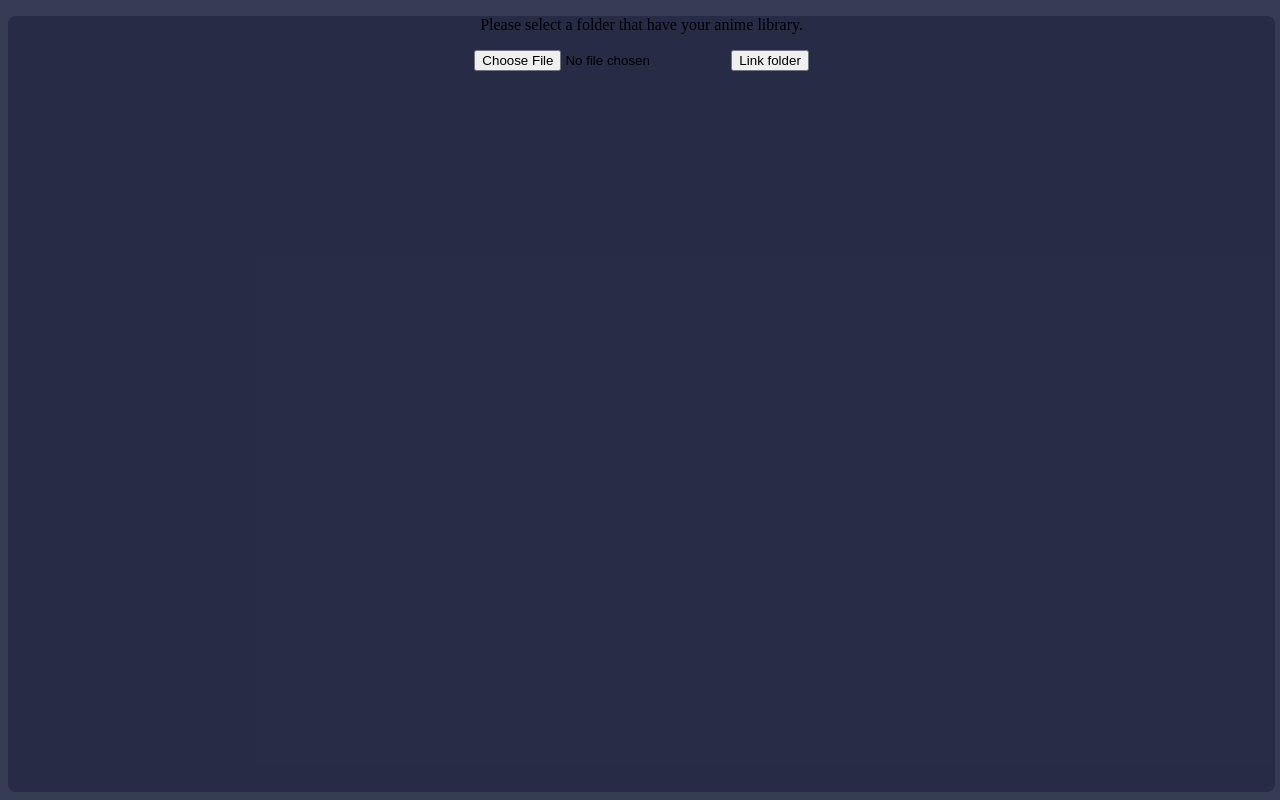
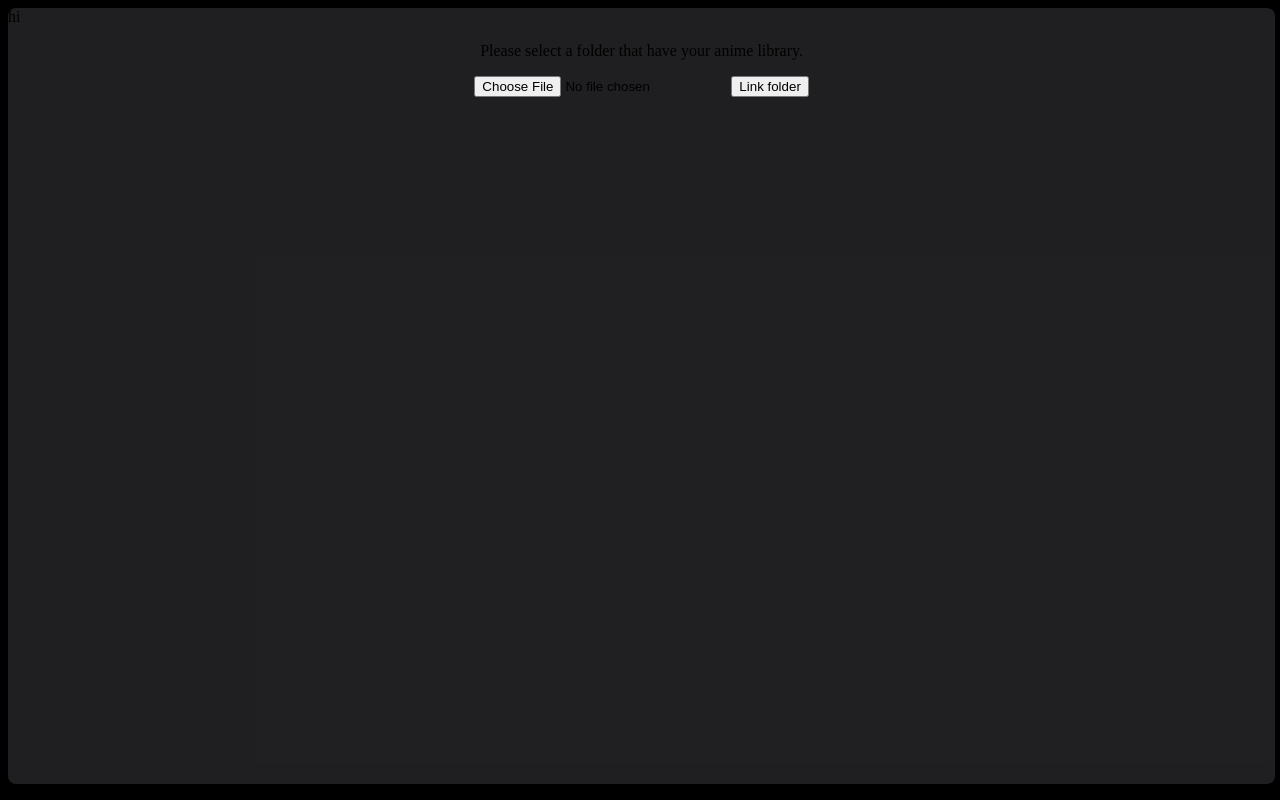
Before and after one commit to tomos4ki/anime-library, a plain HTML site: page index.html in a window 1280 px wide. Drawn offline with Linux system fonts and the light colour scheme.

Commit message:
adding icon, mentions

```diff
--- a/index.html
+++ b/index.html
@@ -4,11 +4,17 @@
     <meta charset="UTF-8">
     <meta name="viewport" content="width=device-width, initial-scale=1.0">
     <title>anime library</title>
+    <link rel="shortcut icon" href="./config/icons-fonts-etc/main-icon/icon.png" type="image/x-icon">
     <link rel="stylesheet" href="style.css">
     <script src="script.js"></script>
 </head>
 <body>
     <div class="main-window">
+        <div class="top">
+            <div class="header">
+                <header>hi</header>
+            </div>
+        </div>
         <!-- adding a container for the folder selector -->
          <div class="folder-selector" id="folder-selector">
             <p>Please select a folder that have your anime library.</p>
--- a/style.css
+++ b/style.css
@@ -1,8 +1,8 @@
 body{
-    background-color: rgb(52, 59, 82);
+    background-color: #000000;
 }
 .main-window{
-    background-color: #1212335e;
+    background-color: #56565c5e;
     width: 99vw;
     height: 97vh;
     border-radius: 8px;
```
Also changed, not shown: config/ai text initial.txt (renamed from ai text initial.txt), config/mantions.txt (added), things to do mabe .txt (added), 1 other file.
